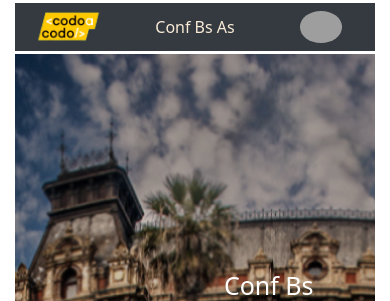
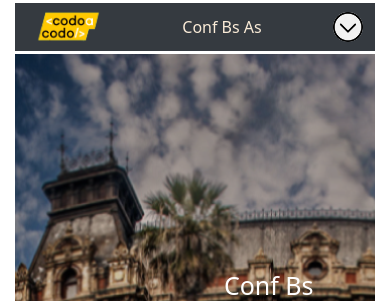
Before and after one commit to arielxct/Trabajo_Integrador_Final_WEB, a PHP site: page / in a window 390 px wide. Shown: the top 301 px of the page. Run offline with PHP 8.4, Linux system fonts and the light colour scheme; grey boxes are pictures that could not be loaded.

Commit message:
"últimos cambios"

```diff
--- a/css/style.css
+++ b/css/style.css
@@ -53,7 +53,6 @@
      }
      .menu{
       width: 50%;
-      border-radius: 50%;
      }
 
    /* body */
@@ -397,15 +396,22 @@ background-color: #1d3947;
     .columna2:hover > .nav{
       display: block;
     }
+    .menu{
+      width: 100%;
+      border-radius: 50%;
+    }
     .conf_bs_as{
       display: flex;
       justify-content: center;
-      width: 40%;
+      width: 55%;
     }
-    .columna1, .columna2{
+    .columna1{
       width: 30%;
       display: flex;
       justify-content: center;
+    }
+    .columna2{
+      width: 15%;
     }
     .logo{
       width: 100%;
```
Also changed, not shown: menu.jpg (added), menu.png (deleted).
